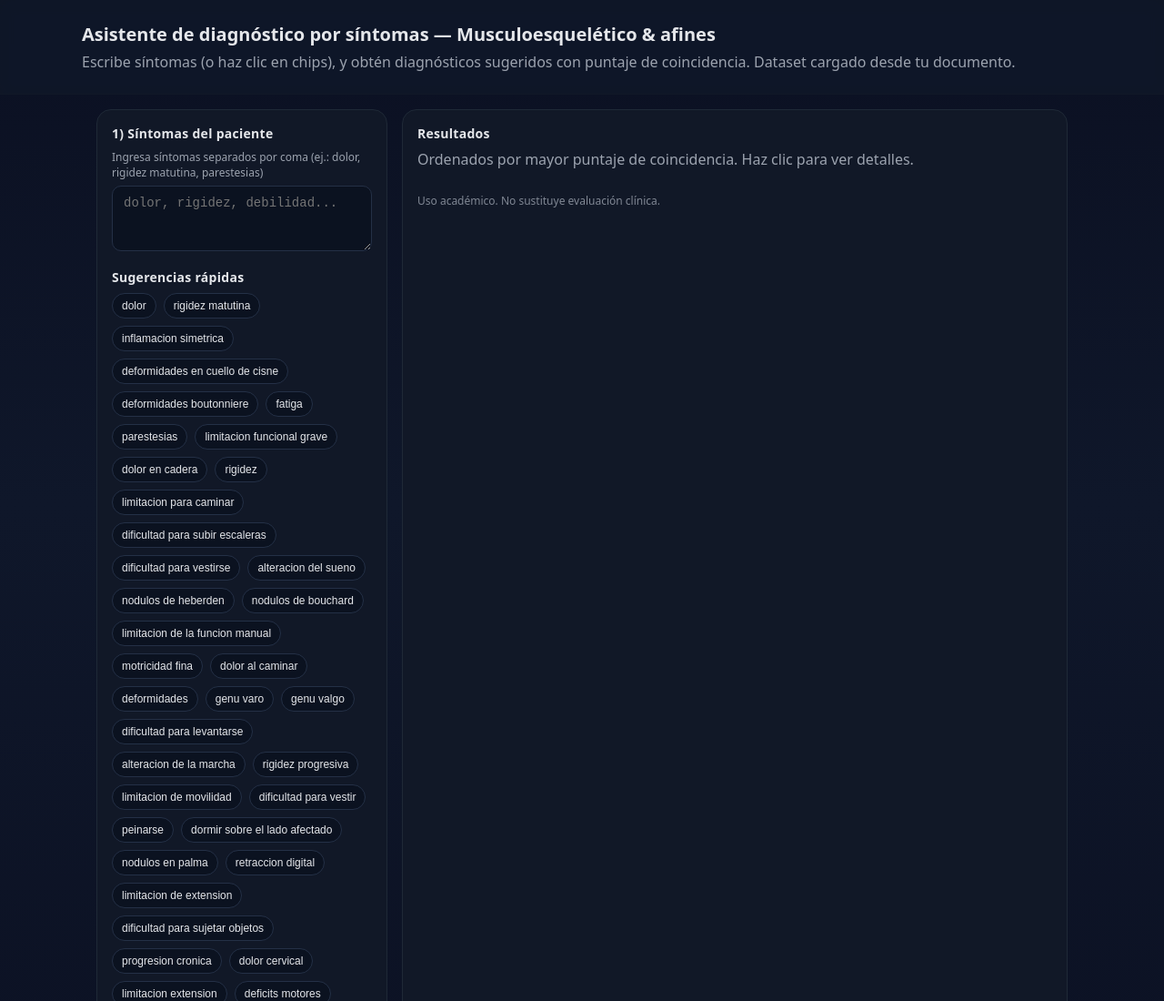
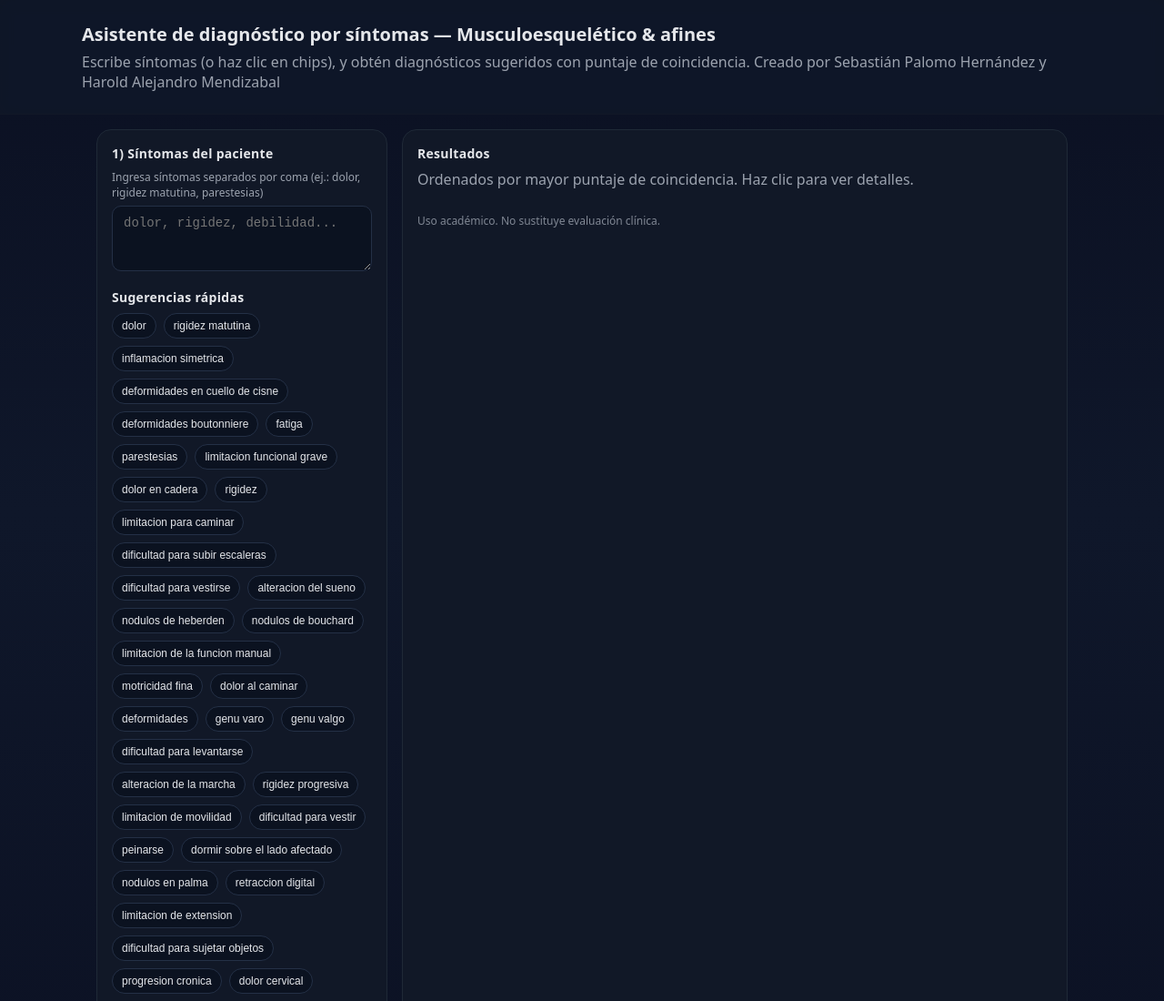
Before and after one commit to spalomoh-ai/diagnostico-rehabilitacion, a plain HTML site: page index.html in a window 1280 px wide. Shown: the top 1100 px of the page at 91% size. Drawn offline with Linux system fonts and the light colour scheme.

Commit message:
Update index.html

```diff
--- a/index.html
+++ b/index.html
@@ -36,7 +36,7 @@
   <header>
     <div class="wrap">
       <h1>Asistente de diagnóstico por síntomas — Musculoesquelético & afines</h1>
-      <div class="muted" style="margin-top:6px">Escribe síntomas (o haz clic en chips), y obtén diagnósticos sugeridos con puntaje de coincidencia. Dataset cargado desde tu documento.</div>
+      <div class="muted" style="margin-top:6px">Escribe síntomas (o haz clic en chips), y obtén diagnósticos sugeridos con puntaje de coincidencia. Creado por Sebastián Palomo Hernández y Harold Alejandro Mendizabal</div>
     </div>
   </header>
 
```
